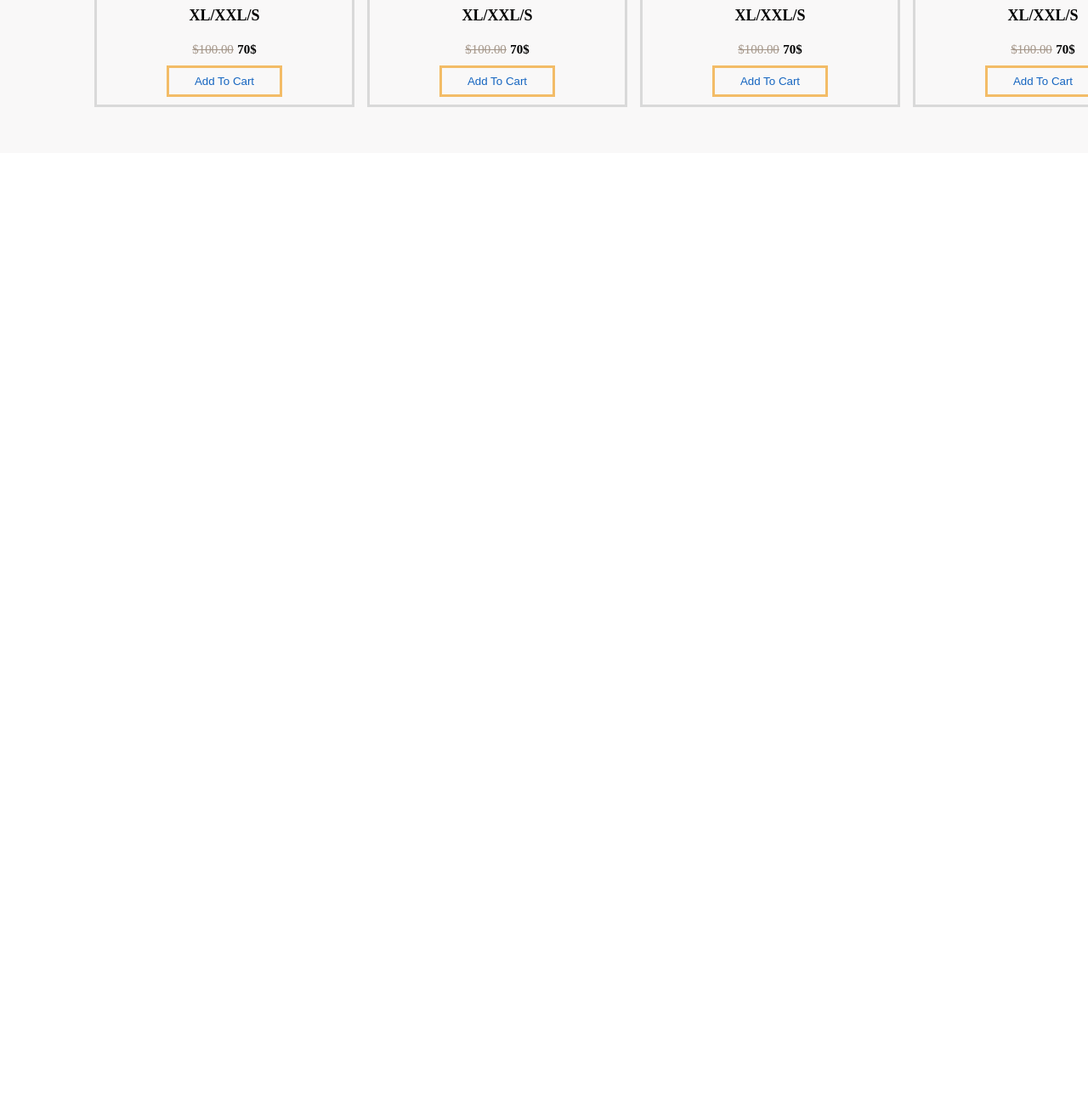
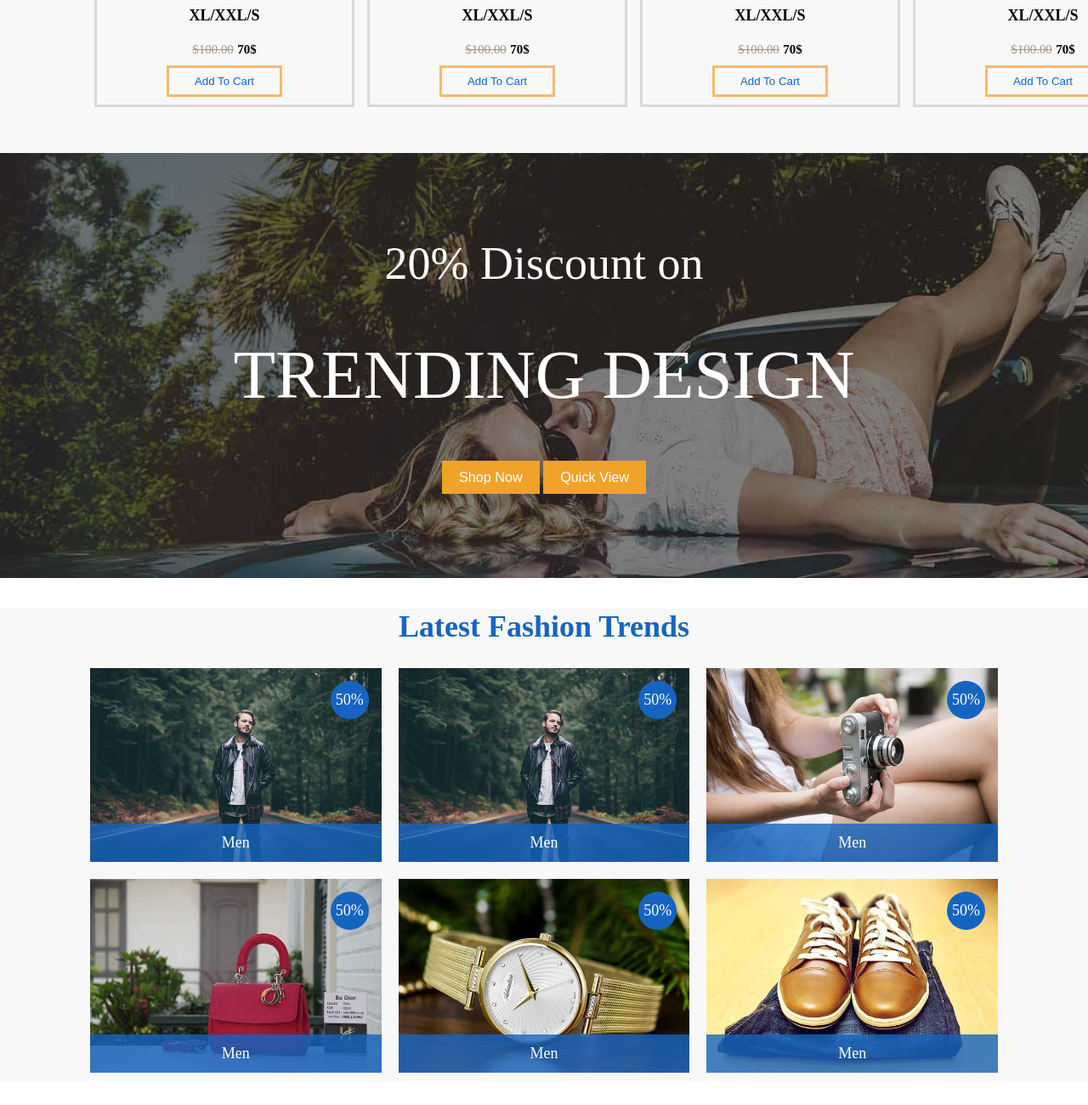
Before and after one commit to Cybersoft-LeThanhLiem/HTML5_NewShop_LeThanhLiem, a plain HTML site: page index.html in a window 1280 px wide. Shown: the part 1903-3203 px from the top of the page at 85% size. Before the commit the page ends 2083 px from the top, so only its background shows below. Drawn offline with Linux system fonts and the light colour scheme.

Commit message:
Add trend section

```diff
--- a/css/styles.css
+++ b/css/styles.css
@@ -152,3 +152,84 @@ header a {
     margin: 0.5rem auto;
     cursor: pointer;
 }
+
+/* DISCOUNT section */
+.discount {
+    background-image: url('../img/ban1.jpg');
+    height: 500px;
+    background-size: cover;
+    color: white;
+    display: flex;
+    flex-direction: column;
+    align-items: center;
+    justify-content: center;
+}
+
+.discount__20 {
+    font-size: 3rem;
+}
+
+.discount #trending {
+    font-size: 4.5rem;
+    margin: 3rem auto;
+}
+
+.discount button {
+    color: white;
+    padding: 10px 20px;
+    font-size: 0.9rem;
+    background-color: #f1a228;
+    border: none;
+    cursor: pointer;
+}
+
+/* TREND section */
+.trend {
+    background-color: #f9f8f8;
+}
+
+.trend h1 {
+    text-align: center;
+    color: #1565c0;
+}
+
+.trend__content {
+    display: grid;
+    grid-template-columns: repeat(3, 1fr);
+    margin: 1rem 0;
+}
+
+.trend__item {
+    margin: 10px;
+    position: relative;
+    text-align: center;
+}
+
+.trend__item img {
+    width: 100%;
+    display: block;
+}
+
+.trend__item .text-overlay {
+    position: absolute;
+    bottom: 0;
+    color: white;
+    background-color: rgba(21, 101, 192, 0.8) ;
+    width: 100%;
+    padding: 12px 0;
+    cursor: pointer;
+}
+
+.trend__50 {
+    height: 45px;
+    width: 45px;
+    border-radius: 100%;
+    position: absolute;
+    right: 15px;
+    top: 15px;
+    color: white;
+    background-color: rgb(21, 101, 192);
+    display: flex;
+    align-items: center;
+    justify-content: center;
+}
--- a/index.html
+++ b/index.html
@@ -113,11 +113,56 @@
         </div>
     </section>
 
-    <section class="discount"></section>
+    <section class="discount">
+        <p class="discount__20">20% Discount on</p>
+
+        <p id="trending">TRENDING DESIGN</p>
+
+        <div>
+            <button>Shop Now</button>
+            <button>Quick View</button>
+        </div>
+    </section>
 
     <section class="arrivals"></section>
 
-    <section class="trend"></section>
+    <section class="trend">
+        <div class="container">
+            <h1>Latest Fashion Trends</h1>
+            <div class="trend__content">
+                <div class="trend__item">
+                    <img src="./img/l1.jpg" alt="">
+                    <div class="text-overlay">Men</div>
+                    <div class="trend__50">50%</div>
+                </div>
+                <div class="trend__item">
+                    <img src="./img/l1.jpg" alt="">
+                    <div class="text-overlay">Men</div>
+                    <div class="trend__50">50%</div>
+                </div>
+                <div class="trend__item">
+                    <img src="./img/l6.jpg" alt="">
+                    <div class="text-overlay">Men</div>
+                    <div class="trend__50">50%</div>
+                </div>
+                <div class="trend__item">
+                    <img src="./img/l5.jpg" alt="">
+                    <div class="text-overlay">Men</div>
+                    <div class="trend__50">50%</div>
+                </div>
+                <div class="trend__item">
+                    <img src="./img/l4.jpg" alt="">
+                    <div class="text-overlay">Men</div>
+                    <div class="trend__50">50%</div>
+                </div>
+                <div class="trend__item">
+                    <img src="./img/l2.jpg" alt="">
+                    <div class="text-overlay">Men</div>
+                    <div class="trend__50">50%</div>
+                </div>
+            </div>
+        </div>
+    </section>
 
     <footer></footer>
 
```
